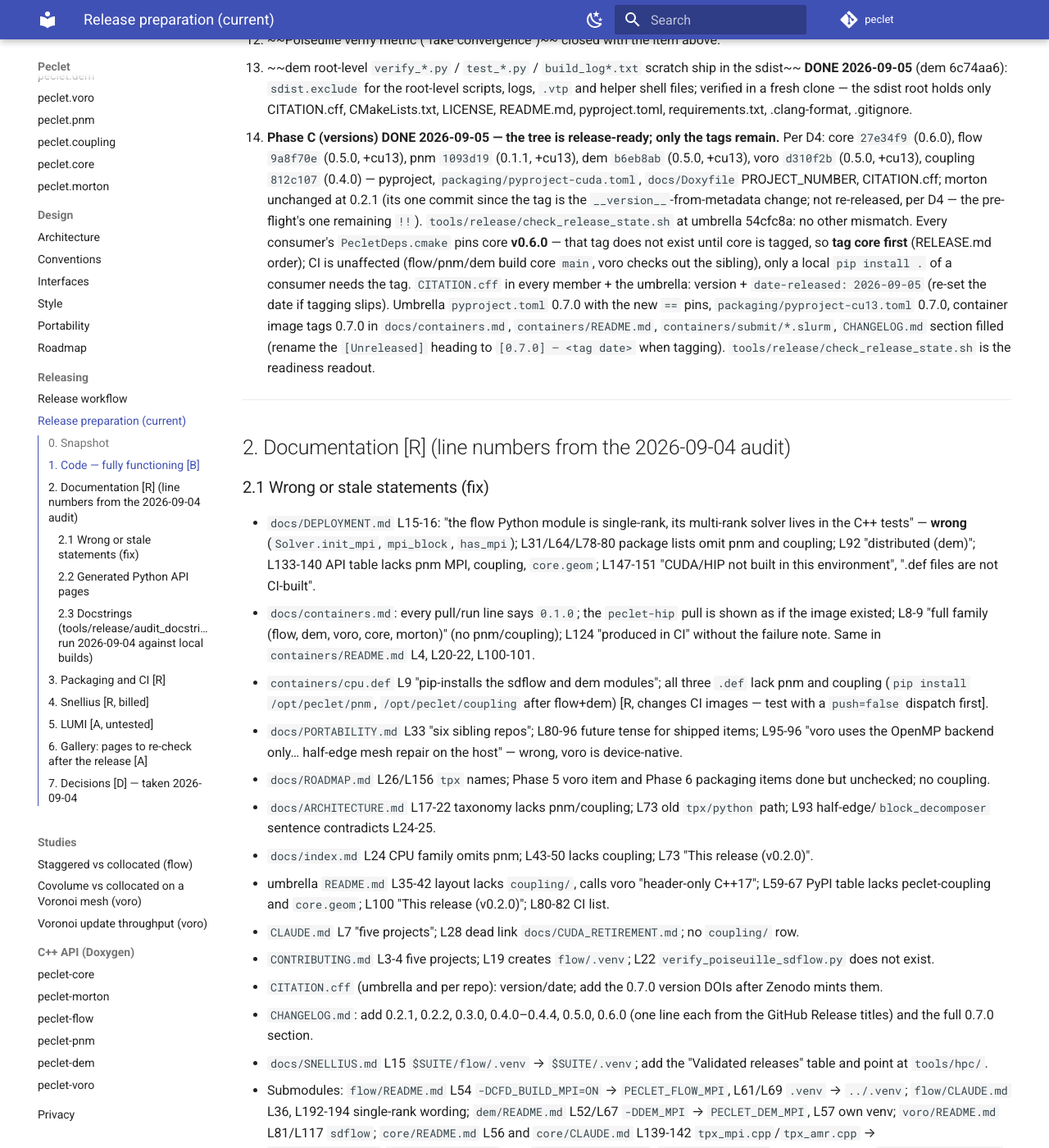
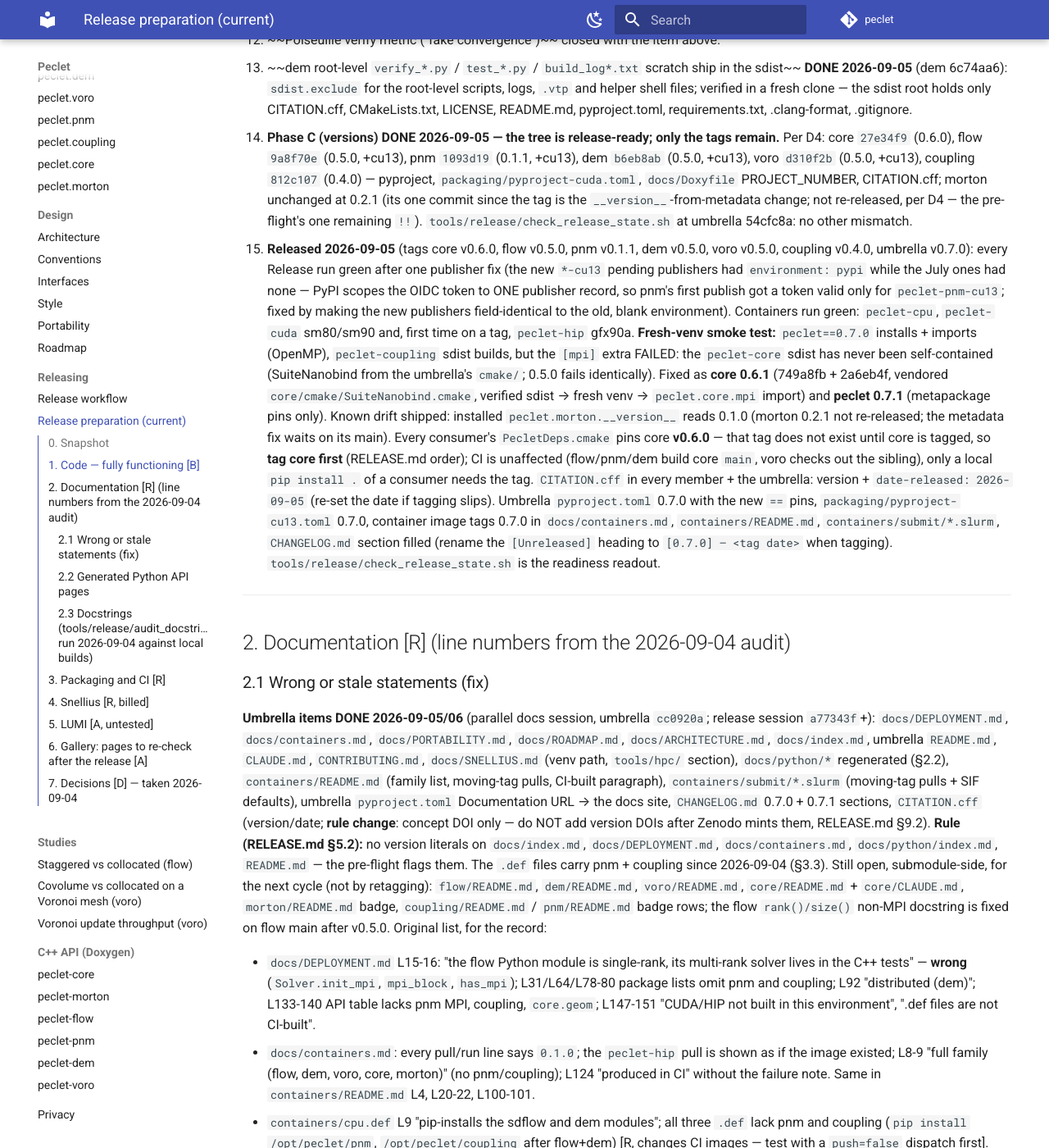
Before and after one commit to computational-chemical-engineering/peclet, an MkDocs documentation site: the page built from docs/RELEASE_PREP.md, in a window 1280 px wide and 1400 px high, scrolled down 4935 px. Shown: the whole window at 82% size. Built offline with MkDocs 1.6.1 and Material for MkDocs 9.7.7, drawn with Linux system fonts in a browser that asks for light colours; comment, search, counter and statistics services are not loaded.

Commit message:
release 0.7.1: metapackages pin peclet-core 0.6.1 (standalone sdist fixed); containers README + submit scripts on the moving tags; Documentation URL = the docs site; RELEASE_PREP §2.1 umbrella items done, the publish + smoke-test record; pointers core 2a6eb4f, flow 2afe5f1
Co-Authored-By: Claude Fable 5.1 <noreply@anthropic.com>
Claude-Session: https://claude.ai/code/session_01Ad6J2id7ig4LfsyWA17jnx

```diff
--- a/docs/RELEASE_PREP.md
+++ b/docs/RELEASE_PREP.md
@@ -145,6 +145,18 @@ Other facts of the snapshot:
    `docs/Doxyfile` PROJECT_NUMBER, CITATION.cff; morton unchanged at 0.2.1 (its one commit since the tag is
    the `__version__`-from-metadata change; not re-released, per D4 — the pre-flight's one remaining `!!`).
    `tools/release/check_release_state.sh` at umbrella 54cfc8a: no other mismatch.
+7. **Released 2026-09-05** (tags core v0.6.0, flow v0.5.0, pnm v0.1.1, dem v0.5.0, voro v0.5.0,
+   coupling v0.4.0, umbrella v0.7.0): every Release run green after one publisher fix (the new
+   `*-cu13` pending publishers had `environment: pypi` while the July ones had none — PyPI scopes the
+   OIDC token to ONE publisher record, so pnm's first publish got a token valid only for
+   `peclet-pnm-cu13`; fixed by making the new publishers field-identical to the old, blank environment).
+   Containers run green: `peclet-cpu`, `peclet-cuda` sm80/sm90 and, first time on a tag, `peclet-hip` gfx90a.
+   **Fresh-venv smoke test:** `peclet==0.7.0` installs + imports (OpenMP), `peclet-coupling` sdist builds,
+   but the `[mpi]` extra FAILED: the `peclet-core` sdist has never been self-contained (SuiteNanobind
+   from the umbrella's `cmake/`; 0.5.0 fails identically). Fixed as **core 0.6.1** (749a8fb + 2a6eb4f,
+   vendored `core/cmake/SuiteNanobind.cmake`, verified sdist → fresh venv → `peclet.core.mpi` import) and
+   **peclet 0.7.1** (metapackage pins only). Known drift shipped: installed `peclet.morton.__version__`
+   reads 0.1.0 (morton 0.2.1 not re-released; the metadata fix waits on its main).
    Every consumer's `PecletDeps.cmake` pins core **v0.6.0** — that tag does not exist until core is
    tagged, so **tag core first** (RELEASE.md order); CI is unaffected (flow/pnm/dem build core `main`,
    voro checks out the sibling), only a local `pip install .` of a consumer needs the tag. `CITATION.cff`
@@ -159,6 +171,20 @@ Other facts of the snapshot:
 ## 2. Documentation [R] (line numbers from the 2026-09-04 audit)
 
 ### 2.1 Wrong or stale statements (fix)
+
+**Umbrella items DONE 2026-09-05/06** (parallel docs session, umbrella `cc0920a`; release session `a77343f`+):
+`docs/DEPLOYMENT.md`, `docs/containers.md`, `docs/PORTABILITY.md`, `docs/ROADMAP.md`, `docs/ARCHITECTURE.md`,
+`docs/index.md`, umbrella `README.md`, `CLAUDE.md`, `CONTRIBUTING.md`, `docs/SNELLIUS.md` (venv path,
+`tools/hpc/` section), `docs/python/*` regenerated (§2.2), `containers/README.md` (family list, moving-tag
+pulls, CI-built paragraph), `containers/submit/*.slurm` (moving-tag pulls + SIF defaults), umbrella
+`pyproject.toml` Documentation URL → the docs site, `CHANGELOG.md` 0.7.0 + 0.7.1 sections, `CITATION.cff`
+(version/date; **rule change**: concept DOI only — do NOT add version DOIs after Zenodo mints them,
+RELEASE.md §9.2). **Rule (RELEASE.md §5.2):** no version literals on `docs/index.md`, `docs/DEPLOYMENT.md`,
+`docs/containers.md`, `docs/python/index.md`, `README.md` — the pre-flight flags them.
+The `.def` files carry pnm + coupling since 2026-09-04 (§3.3). Still open, submodule-side, for the next
+cycle (not by retagging): `flow/README.md`, `dem/README.md`, `voro/README.md`, `core/README.md` +
+`core/CLAUDE.md`, `morton/README.md` badge, `coupling/README.md` / `pnm/README.md` badge rows; the flow
+`rank()/size()` non-MPI docstring is fixed on flow main after v0.5.0. Original list, for the record:
 
 - `docs/DEPLOYMENT.md` L15-16: "the flow Python module is single-rank, its multi-rank solver lives
   in the C++ tests" — **wrong** (`Solver.init_mpi`, `mpi_block`, `has_mpi`); L31/L64/L78-80 package
--- a/pyproject.toml
+++ b/pyproject.toml
@@ -18,7 +18,7 @@ build-backend = "hatchling.build"
 
 [project]
 name = "peclet"
-version = "0.7.0"
+version = "0.7.1"
 description = "GPU-accelerated & parallel simulation of transport phenomena (CFD, DEM, Voronoi) — CPU family metapackage"
 readme = "README.md"
 requires-python = ">=3.10"
@@ -36,14 +36,14 @@ dependencies = [
 [project.optional-dependencies]
 # peclet-core is sdist-only (MPI particle halo + Kokkos AMR): installing it builds from source and needs
 # an MPI toolchain (+ optional Kokkos prefix for the AMR module).
-mpi = ["peclet-core==0.6.0"]
+mpi = ["peclet-core==0.6.1"]
 # peclet-coupling is the unresolved point-particle CFD-DEM coupling of peclet.flow + peclet.dem
 # (sdist-only: builds its Kokkos kernels from source against a bootstrapped prefix).
 cfd-dem = ["peclet-coupling==0.4.0"]
 
 [project.urls]
 Homepage = "https://github.com/computational-chemical-engineering/peclet"
-Documentation = "https://github.com/computational-chemical-engineering/peclet"
+Documentation = "https://computational-chemical-engineering.github.io/peclet/"
 
 # No Python package is built — this metapackage is dependencies only. Point hatchling at an empty target
 # so it produces a valid (code-free) wheel/sdist.
```
Also changed, not shown: CHANGELOG.md (+10 -0 lines), containers/README.md (+9 -6 lines), 5 other files.
